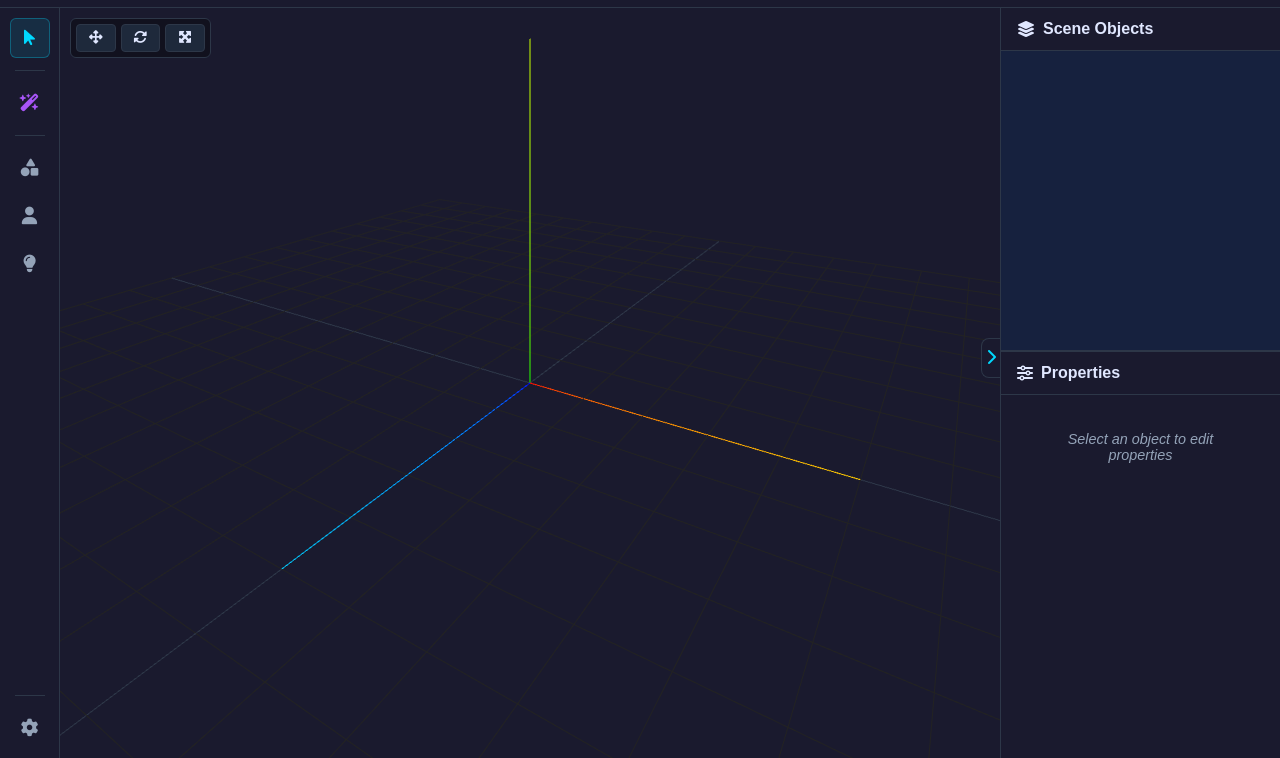
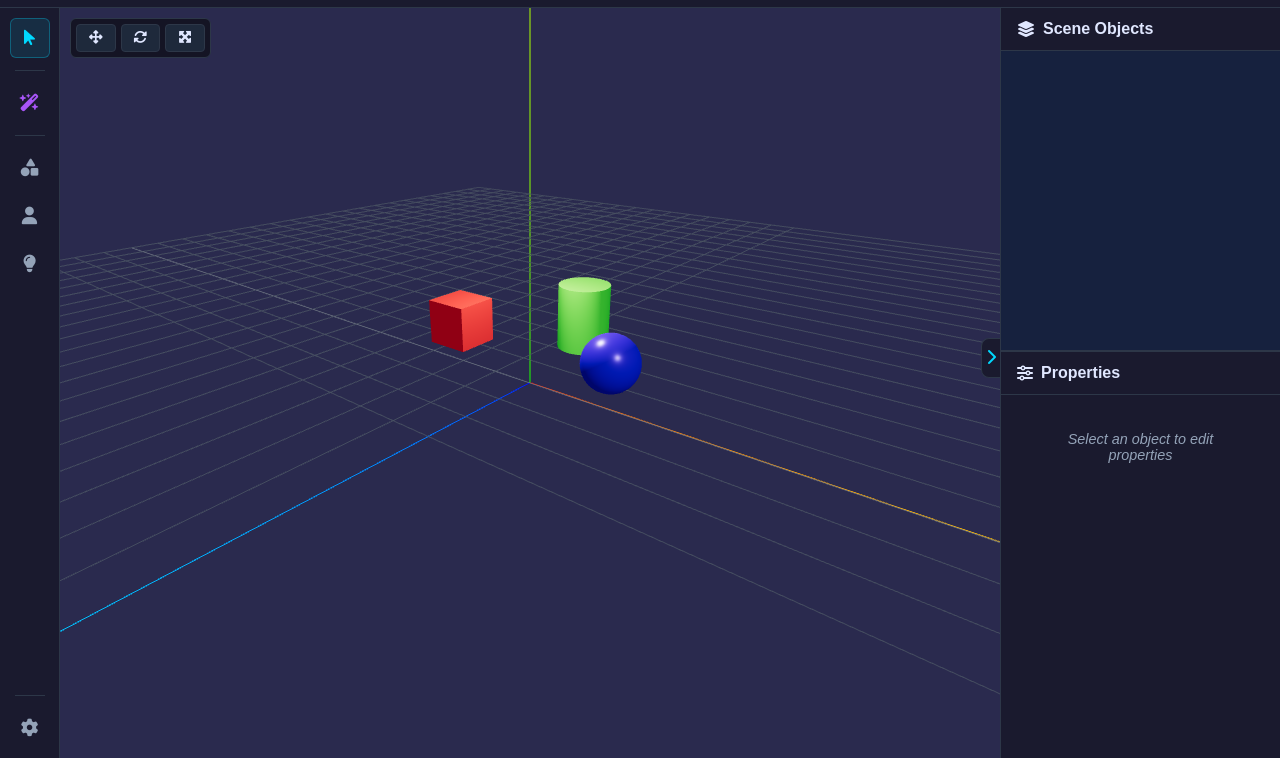
Before and after one commit to purna/pixel3d, a plain HTML site: page index.html in a window 1280 px wide. Shown: the part 42-800 px from the top of the page. Drawn offline with nearby package versions, Linux system fonts and the light colour scheme; animation ran at ten frames a second; a web font is replaced by a local one.

Commit message:
Add files via upload

```diff
--- a/js/factory.js
+++ b/js/factory.js
@@ -8,8 +8,10 @@ export class ObjectFactory {
     createMaterial(color = 0x00ff41) {
         return new THREE.MeshStandardMaterial({
             color: color,
-            roughness: 0.5,
-            metalness: 0.1
+            roughness: 0.3,
+            metalness: 0.2,
+            emissive: 0x000000,
+            emissiveIntensity: 0.1
         });
     }
 
--- a/js/main.js
+++ b/js/main.js
@@ -38,31 +38,60 @@ class StageApp {
 
         // Scene
         this.scene = new THREE.Scene();
-        this.scene.background = new THREE.Color(0x1a1a2e); // Matches bg-dark
-        this.scene.fog = new THREE.Fog(0x1a1a2e, 10, 50);
+        this.scene.background = new THREE.Color(0x2a2a4e); // Lighter background for better visibility
+        this.scene.fog = new THREE.Fog(0x2a2a4e, 20, 100); // Less aggressive fog
 
         // Camera
         this.camera = new THREE.PerspectiveCamera(60, container.offsetWidth / container.offsetHeight, 0.1, 1000);
-        this.camera.position.set(5, 5, 8);
-        this.camera.lookAt(0, 0, 0);
+        this.camera.position.set(8, 6, 10);
+        this.camera.lookAt(0, 2, 0);
 
         // Renderer
-        this.renderer = new THREE.WebGLRenderer({ antialias: true });
+        this.renderer = new THREE.WebGLRenderer({
+            antialias: true,
+            powerPreference: "high-performance",
+            alpha: false
+        });
         this.renderer.setSize(container.offsetWidth, container.offsetHeight);
+        this.renderer.setPixelRatio(Math.min(window.devicePixelRatio, 2));
         this.renderer.shadowMap.enabled = true;
         this.renderer.shadowMap.type = THREE.PCFSoftShadowMap;
+        this.renderer.outputColorSpace = THREE.SRGBColorSpace;
+        this.renderer.toneMapping = THREE.ACESFilmicToneMapping;
+        this.renderer.toneMappingExposure = 1.0;
         container.appendChild(this.renderer.domElement);
 
         // Lighting (Base ambient)
-        const ambientLight = new THREE.AmbientLight(0xffffff, 0.4);
+        const ambientLight = new THREE.AmbientLight(0xffffff, 0.6);
         this.scene.add(ambientLight);
 
-        // Grid
-        const gridHelper = new THREE.GridHelper(20, 20, 0x2d3748, 0x222222);
+        // Main directional light (like sunlight)
+        const directionalLight = new THREE.DirectionalLight(0xffffff, 1.2);
+        directionalLight.position.set(10, 10, 5);
+        directionalLight.castShadow = true;
+        directionalLight.shadow.mapSize.width = 2048;
+        directionalLight.shadow.mapSize.height = 2048;
+        directionalLight.shadow.camera.near = 0.5;
+        directionalLight.shadow.camera.far = 50;
+        directionalLight.shadow.camera.left = -10;
+        directionalLight.shadow.camera.right = 10;
+        directionalLight.shadow.camera.top = 10;
+        directionalLight.shadow.camera.bottom = -10;
+        this.scene.add(directionalLight);
+
+        // Grid - Larger and more visible
+        const gridHelper = new THREE.GridHelper(40, 40, 0x6b7280, 0x4b5563);
+        gridHelper.position.y = 0;
+        gridHelper.material.opacity = 0.8;
+        gridHelper.material.transparent = true;
+        gridHelper.renderOrder = -1; // Render behind other objects
         this.scene.add(gridHelper);
 
-        // Axes
-        const axesHelper = new THREE.AxesHelper(5);
+        // Axes - Larger and more visible with bright colors
+        const axesHelper = new THREE.AxesHelper(10);
+        axesHelper.position.y = 0.01; // Slightly above ground
+        axesHelper.material.depthTest = false; // Always visible
+        axesHelper.renderOrder = 999; // Render on top
         this.scene.add(axesHelper);
 
         // Controls
@@ -85,6 +114,13 @@ class StageApp {
 
         // Initialize UI Logic
         this.ui.init();
+
+        // Ensure grid and axes are visible by default
+        this.setGridVisible(true);
+        this.setAxesVisible(true);
+
+        // Add some default objects for immediate visibility
+        this.addDefaultTestObjects();
 
         // Start Loop
         this.animate();
@@ -363,6 +399,31 @@ class StageApp {
         this.orbit.zoomSpeed = speed;
     }
 
+    addDefaultTestObjects() {
+        // Add a test box to verify the scene is working
+        const testBox = this.factory.createShape('box');
+        testBox.position.set(-2, 1, 0);
+        testBox.material.color.setHex(0xff4444);
+        this.addToScene(testBox);
+
+        // Add a test sphere
+        const testSphere = this.factory.createShape('sphere');
+        testSphere.position.set(2, 1, 0);
+        testSphere.material.color.setHex(0x4444ff);
+        this.addToScene(testSphere);
+
+        // Add a test cylinder
+        const testCylinder = this.factory.createShape('cylinder');
+        testCylinder.position.set(0, 1, -2);
+        testCylinder.material.color.setHex(0x44ff44);
+        this.addToScene(testCylinder);
+
+        // Add a point light for better visibility
+        const pointLight = this.factory.createLight('point');
+        pointLight.position.set(0, 4, 0);
+        this.addToScene(pointLight);
+    }
+
     animate() {
         requestAnimationFrame(() => this.animate());
 
--- a/js/ui.js
+++ b/js/ui.js
@@ -1,4 +1,4 @@
-import { tooltipsEnabled } from './tooltip.js';
+// import { tooltipsEnabled } from './tooltip.js'; // Using window.tooltipsEnabled instead
 
 export class UI {
     constructor(app) {
@@ -302,7 +302,7 @@ export class UI {
             if (this.app.setSnapEnabled) this.app.setSnapEnabled(settings.snap);
             if (this.app.setCameraSpeed) this.app.setCameraSpeed(settings.cameraSpeed);
             // Apply tooltips
-            tooltipsEnabled = settings.tooltips !== false;
+            window.tooltipsEnabled = settings.tooltips !== false;
         }
     }
 
```
Also changed, not shown: index.html (line endings or trailing spaces).
